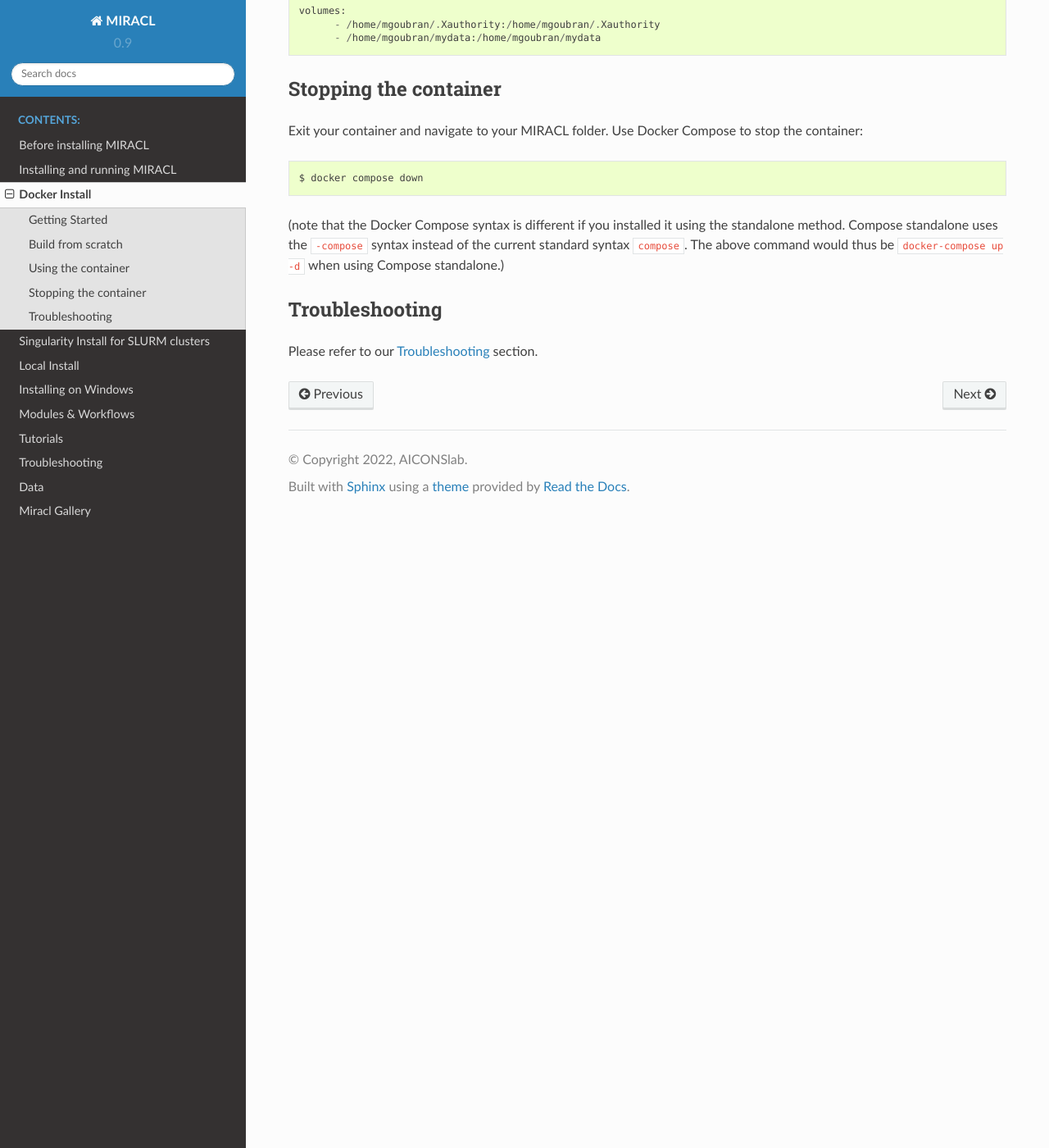
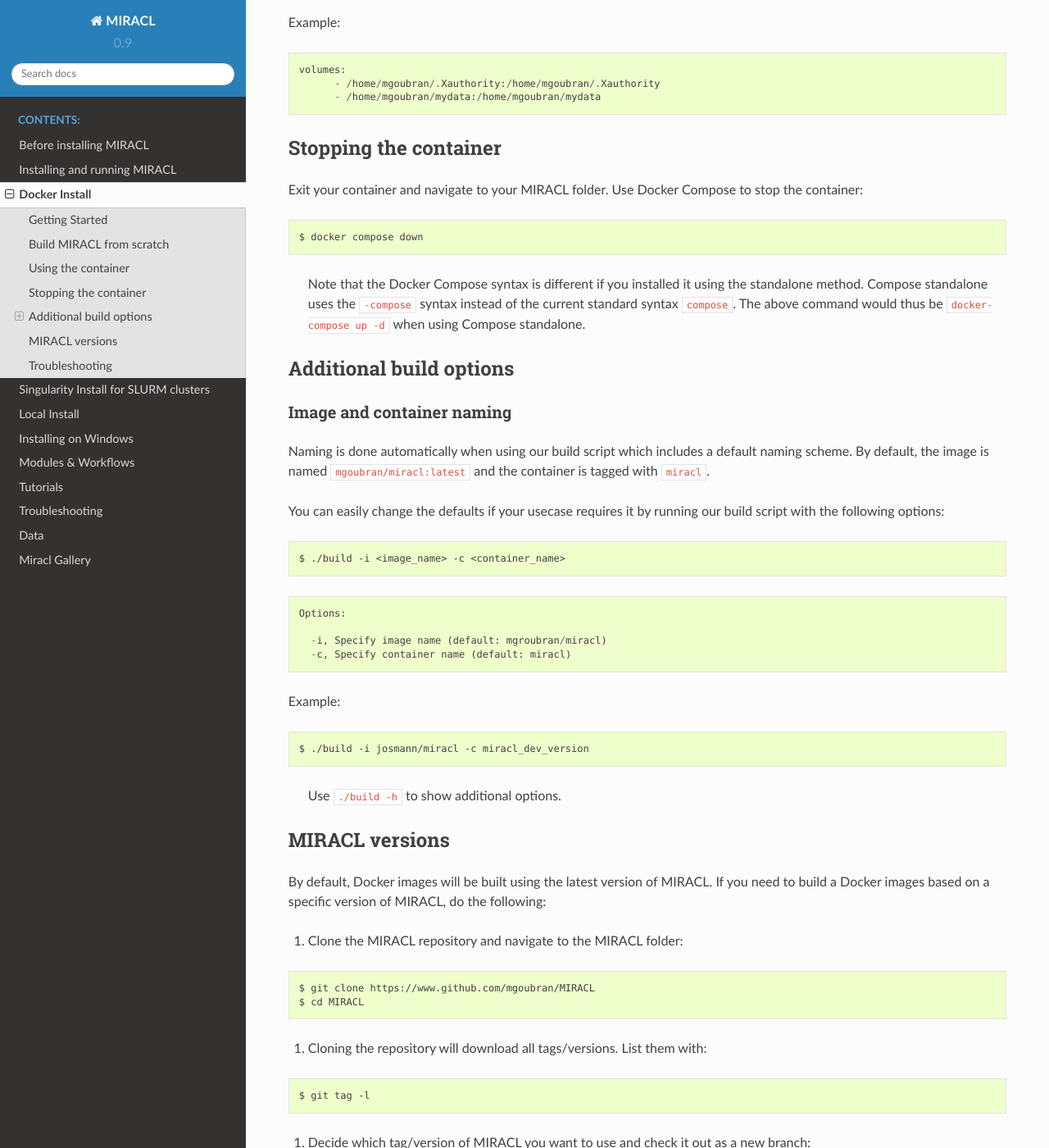
Before and after one commit to AICONSlab/MIRACL, a Sphinx documentation site: the page built from docs/install-docker.md, in a window 1280 px wide and 1400 px high, scrolled down 1467 px. Shown: the whole window at 82% size. Built offline with Sphinx 7.4.7 and the Read the Docs theme 2.0.0, drawn with Linux system fonts in a browser that asks for light colours; pages that are not in the unit, such as notebooks, are missing from menus; some of the changed text lies outside the part shown.

Commit message:
[docs] update docs to reflect build script changes
Changes to the build script were added to the docs. This includes
instructions on custom image and container names as well as building
images/container using specific versions of MIRACL.

````diff
--- a/docs/install-docker.md
+++ b/docs/install-docker.md
@@ -23,7 +23,11 @@
 Thus, if you want to update the base, you will need to [see the README.md](../docker)
 in that folder and push new images.
 
-## Build from scratch
+## Build MIRACL from scratch
+
+> This will build a Docker image of MIRACL based on its latest version using
+our default naming scheme. For custom names and specific versions see our
+[Additional build options section](#additional-build-options)
 
 Clone the MIRACL repo to your machine:
 
@@ -32,13 +36,15 @@
 $ cd MIRACL
 ```
 
-Build the image using the build script we provide:
+Build the latest MIRACL image using the build script we provide:
 
 ```
 $ ./build.sh
 ```
 
-(make sure that the script can be executed. If it can't and you are the owner of the file, use `chmod u+x build.sh` to make it executable. Prefix with `sudo` if you are not the owner of the file.)
+> Make sure that the script can be executed. If it can't and you are the owner
+of the file, use `chmod u+x build.sh` to make it executable. Prefix with `sudo`
+if you are not the owner of the file or change permissions for `g` and/or `o`.
 
 Once the image has successfully been built, run the container using Docker Compose:
 
@@ -46,7 +52,10 @@
 $ docker compose up -d
 ```
 
-(note that the Docker Compose syntax is different if you installed it using the standalone method. Compose standalone uses the `-compose` syntax instead of the current standard syntax `compose`. The above command would thus be `docker-compose up -d` when using Compose standalone.)
+> Note that the Docker Compose syntax is different if you installed it using
+the standalone method. Compose standalone uses the `-compose` syntax instead of
+the current standard syntax `compose`. The above command would thus be
+`docker-compose up -d` when using Compose standalone.
 
 The container is now running and ready to be used.
 
@@ -58,7 +67,10 @@
 $ docker exec -it miracl bash
 ```
 
-Files that are saved while using MIRACL should be saved to volumes mounted into the container in order to make them persistent. To mount volumes, just add them to the `docker-compose.yml` in the base directory under `volumes` (do not delete the volume that is already mounted which mounts your `.Xauthority`).
+Files that are saved while using MIRACL should be saved to volumes mounted
+into the container in order to make them persistent. To mount volumes, just
+add them to the `docker-compose.yml` in the base directory under `volumes`
+(do not delete the volume that is already mounted which mounts your `.Xauthority`).
 
 Example:
 
@@ -76,7 +88,77 @@
 $ docker compose down
 ```
 
-(note that the Docker Compose syntax is different if you installed it using the standalone method. Compose standalone uses the `-compose` syntax instead of the current standard syntax `compose`. The above command would thus be `docker-compose up -d` when using Compose standalone.)
+> Note that the Docker Compose syntax is different if you installed it using
+the standalone method. Compose standalone uses the `-compose` syntax instead of
+the current standard syntax `compose`. The above command would thus be
+`docker-compose up -d` when using Compose standalone.
+
+## Additional build options
+
+### Image and container naming
+
+Naming is done automatically when using our build script which includes a
+default naming scheme. By default, the image is named `mgoubran/miracl:latest`
+and the container is tagged with `miracl`.
+
+You can easily change the defaults if your usecase requires it by running our
+build script with the following options:
+
+```
+$ ./build -i <image_name> -c <container_name>
+```
+
+```
+Options:
+
+  -i, Specify image name (default: mgroubran/miracl)
+  -c, Specify container name (default: miracl)
+```
+
+Example:
+
+```
+$ ./build -i josmann/miracl -c miracl_dev_version
+```
+
+> Use `./build -h` to show additional options.
+
+## MIRACL versions
+
+By default, Docker images will be built using the latest version of MIRACL.
+If you need to build a Docker images based on a specific version of MIRACL,
+do the following:
+
+1. Clone the MIRACL repository and navigate to the MIRACL folder:
+
+```
+$ git clone https://www.github.com/mgoubran/MIRACL
+$ cd MIRACL
+```
+
+2. Cloning the repository will download all tags/versions. List them with:
+
+```
+$ git tag -l
+```
+
+3. Decide which tag/version of MIRACL you want to use and check it out as a
+new branch:
+
+```
+$ git checkout tags/<tag_name> -b <branch_name>
+```
+
+Example:
+
+```
+$ git checkout tags/v2.2.1 -b miracl_v2.2.1
+```
+
+4. From here you can follow our instructions for
+[building MIRACL from scratch](#build-miracl-from-scratch) starting with
+running the build script we provide. Our script will automatically detect the
+version of the branch you are on and tag the image accordingly.
 
 ## Troubleshooting
 
````
